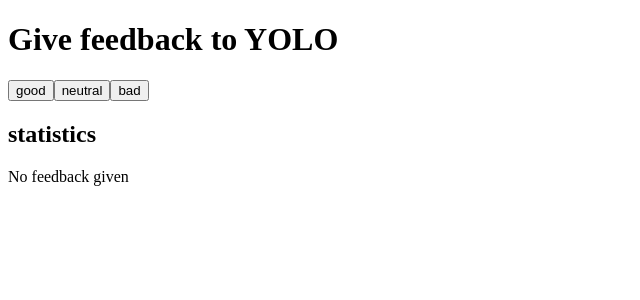
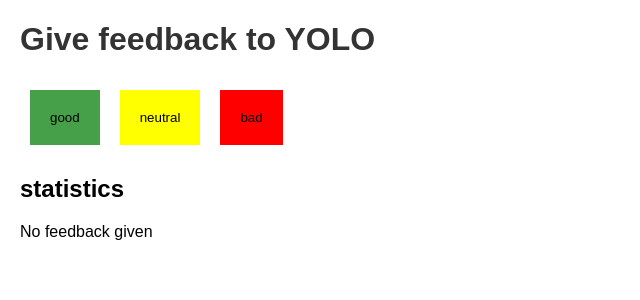
Before and after one commit to antti-kuru/Yolo, a React (Vite) app in the folder yolo/: page / in a window 1280 px wide. Shown: the top 300 px of the page, without its empty margins (0-640 px from the left). Built offline with nearby package versions, Linux system fonts and the light colour scheme.

Commit message:
Added some basic look

```diff
--- /dev/null
+++ b/yolo/src/App.css
@@ -0,0 +1,55 @@
+body {
+    font-family: 'Arial', sans-serif;
+    margin: 20px;
+  }
+
+  h1 {
+    color: #333;
+  }
+
+  button {
+    padding: 20px;
+    margin: 10px;
+    cursor: pointer;
+    border: none;
+  }
+
+  button:hover {
+    background-color: #45a049;
+  }
+
+  button.good {
+    background-color: #45a049;
+  }
+
+  button.neutral {
+    background-color: yellow;
+  }
+
+  button.bad {
+    background-color: red;
+  }
+
+  table {
+    width: 20%;
+    border-collapse: collapse;
+    margin-top: 20px;
+  }
+
+  table, th, td {
+    border: 1px solid #ddd;
+  }
+
+  th, td {
+    padding: 10px;
+    text-align: left;
+  }
+
+  th {
+    background-color: #4CAF50;
+    color: white;
+  }
+
+  div {
+    margin-top: 10px;
+  }
--- a/yolo/src/App.jsx
+++ b/yolo/src/App.jsx
@@ -1,9 +1,11 @@
 import { useState } from 'react'
+import './app.css'
 
-
-const Button = ({handleClick, text}) => {
+const Button = ({handleClick, text, className}) => {
   return(
-    <button onClick={handleClick}>{text}</button>
+    <button onClick={handleClick} className={className}>
+      {text}
+      </button>
   )
 }
 
@@ -23,7 +25,7 @@
       totalSum +=element
     })
     const average = totalSum / values.length
-    return average
+    return average.toFixed(2)
   }
 
   const calculatePositive = () => {
@@ -35,7 +37,7 @@
 
     })
     const positivePercentage = 100* (totalSum / values.length)
-    return positivePercentage
+    return positivePercentage.toFixed(1)
   }
 
   if (values.length === 0){
@@ -92,9 +94,9 @@
   return (
     <div>
       <h1>Give feedback to YOLO</h1>
-      <Button handleClick={handleGoodClick} text='good'/>
-      <Button handleClick={handleNeutralClick} text='neutral' />
-      <Button handleClick={handleBadClick} text='bad' />
+      <Button handleClick={handleGoodClick} text='good' className='good'/>
+      <Button handleClick={handleNeutralClick} text='neutral' className='neutral' />
+      <Button handleClick={handleBadClick} text='bad' className='bad'/>
 
 
       <h2>statistics</h2>
```
